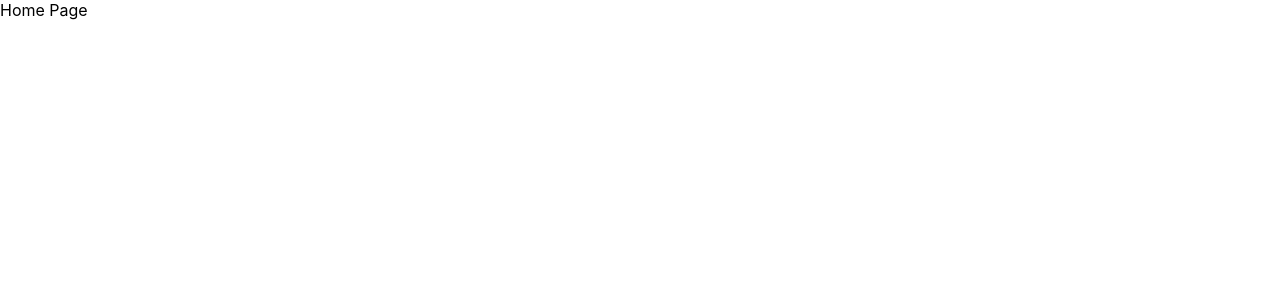
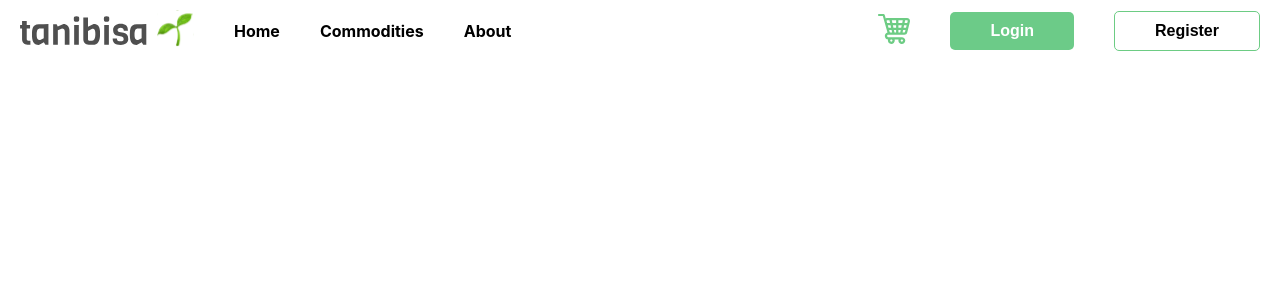
Before and after one commit to jobegood49/tanibisa-frontend, a React (Create React App) app: page / in a window 1280 px wide. Shown: the top 300 px of the page. Built offline with nearby package versions, Linux system fonts and the light colour scheme.

Commit message:
implement navigation

```diff
--- /dev/null
+++ b/src/components/Navigation.js
@@ -0,0 +1,99 @@
+import React from 'react';
+import styled from 'styled-components';
+
+import { Link } from 'react-router-dom';
+
+const Nav = styled.nav`
+  display: flex;
+  justify-content: space-between;
+`;
+
+const NavLi = styled.li`
+  display: inline;
+  font-size: 16px;
+  font-weight: bold;
+  margin: 10px 20px;
+`;
+
+const StyledLink = styled(Link)`
+  text-decoration: none;
+  color: #000;
+`;
+
+const StyledDiv = styled.div`
+  display: flex;
+  align-items: center;
+`;
+
+const LoginButton = styled.button`
+  border-radius: 5px;
+  background: hsla(138, 48%, 61%, 1);
+  color: #fff;
+  padding: 10px 40px;
+  transition: 0.2s;
+  font-size: 16px;
+  font-weight: bold;
+  border: none;
+  cursor: pointer;
+
+  &:hover {
+    background: hsla(138, 48%, 71%, 1);
+  }
+`;
+
+const RegisterButton = styled.button`
+  border-radius: 5px;
+  background: #fff;
+  color: #000;
+  padding: 10px 40px;
+  transition: 0.2s;
+  font-size: 16px;
+  font-weight: bold;
+  border: 1px solid #6dcc84;
+  cursor: pointer;
+
+  &:hover {
+    background: hsla(138, 48%, 71%, 1);
+    color: #fff;
+  }
+`;
+
+const Navigation = () => {
+  return (
+    <Nav>
+      <StyledDiv>
+        <NavLi>
+          <StyledLink to="/">
+            <img src="/assets/logo/tanibisa-logo.svg" alt="" />
+          </StyledLink>
+        </NavLi>
+        <NavLi>
+          <StyledLink to="/">Home</StyledLink>
+        </NavLi>
+        <NavLi>
+          <StyledLink to="/commodities">Commodities</StyledLink>
+        </NavLi>
+        <NavLi>
+          <StyledLink to="/about">About</StyledLink>
+        </NavLi>
+      </StyledDiv>
+      <StyledDiv>
+        <NavLi>
+          <img src="/assets/images/shopping-cart.svg" alt="" />
+        </NavLi>
+        <NavLi>
+          <StyledLink to="/login">
+            <LoginButton>Login</LoginButton>
+          </StyledLink>
+        </NavLi>
+        <NavLi>
+          <StyledLink to="/register">
+            <RegisterButton>Register</RegisterButton>
+          </StyledLink>
+        </NavLi>
+      </StyledDiv>
+    </Nav>
+  );
+};
+
+export default Navigation;
--- a/src/pages/Home.js
+++ b/src/pages/Home.js
@@ -1,9 +1,14 @@
-import React, { Component } from 'react'
+import React, { Component } from 'react';
+import Navigation from '../components/Navigation';
 
 class Home extends Component {
   render() {
-    return <div>Home Page</div>
+    return (
+      <div>
+        <Navigation />
+      </div>
+    );
   }
 }
 
-export default Home
+export default Home;
```
Also changed, not shown: public/assets/images/shopping-cart.svg (added), public/assets/logo/tanibisa-logo.svg (added).
